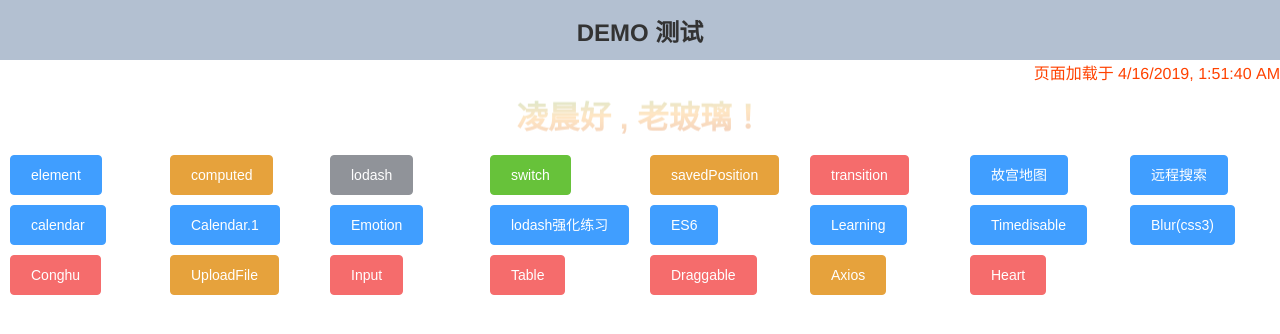
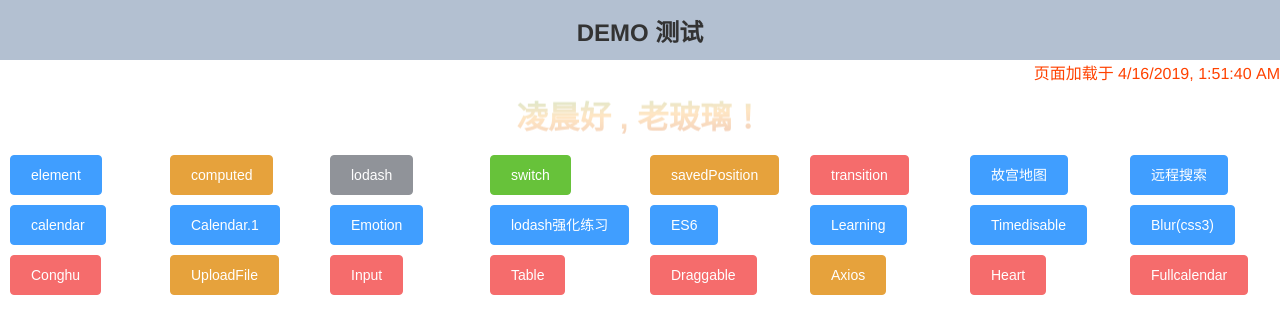
Before and after one commit to chengheai/daily-vue-demo, a Vue app: page /input#/dashboard in a window 1280 px wide. Shown: the top 334 px of the page. Built offline with nearby package versions, Linux system fonts and the light colour scheme.

Commit message:
add /* eslint-disable *

```diff
--- a/package.json
+++ b/package.json
@@ -17,6 +17,7 @@
     "hover.css": "^2.3.2",
     "three": "^0.104.0",
     "vue": "^2.5.2",
+    "vue-fullcalendar": "^1.0.9",
     "vue-router": "^3.0.1",
     "vue-week-picker": "^1.1.8",
     "vuex": "^3.1.0"
--- a/src/components/Dashboard.vue
+++ b/src/components/Dashboard.vue
@@ -118,6 +118,11 @@
         <el-button type="danger">Heart</el-button>
       </router-link>
     </el-col>
+    <el-col :xs="12" :sm="6" :md="6" :lg="3" :xl="2">
+      <router-link to="/fullcalendar" tag="li">
+        <el-button type="danger">Fullcalendar</el-button>
+      </router-link>
+    </el-col>
   </div>
 </template>
 
--- /dev/null
+++ b/src/components/Fullcalendar.vue
@@ -0,0 +1,35 @@
+<template>
+  <full-calendar :events="fcEvents" lang="en"></full-calendar>
+</template>
+
+<script>
+/* eslint-disable */
+var demoEvents = [
+  {
+    title: "event1",
+    start: "2019-05-26",
+    cssClass: "family",
+    YOUR_DATA: {}
+  },
+  {
+    title: "event2",
+    start: "2019-05-28",
+    end: "2019-05-28",
+    cssClass: ["career"],
+    YOUR_DATA: {}
+  }
+];
+export default {
+  data() {
+    return {
+      fcEvents: demoEvents
+    };
+  },
+  components: {
+    "full-calendar": require("vue-fullcalendar")
+  }
+};
+</script>
+
+<style>
+</style>
--- a/src/components/Lodash1.vue
+++ b/src/components/Lodash1.vue
@@ -45,7 +45,8 @@ export default {
         return o.a === 1;
       })
       // c开头的已结束
-
+      let arr = [{name: 'a', age: 2, sex: 'male'},{name: 'b', age: 1, sex: 'famale'}];
+      console.log(_.groupBy(arr, 'name'));
     }
   }
 };
--- a/src/main.js
+++ b/src/main.js
@@ -9,6 +9,7 @@ import animated from 'animate.css'
 import axios from 'axios'
 import store from './store'
 import _ from 'lodash'
+import fullCalendar from 'vue-fullcalendar'
 import 'element-ui/lib/theme-chalk/index.css'
 import 'element-ui/lib/theme-chalk/display.css'
 
--- a/src/router/index.js
+++ b/src/router/index.js
@@ -24,142 +24,148 @@ import Table from '@/components/Table'
 import Input from '@/components/Input'
 import Axios from '@/components/Axios'
 import Heart from '@/components/Heart'
-
+import Fullcalendar from '@/components/Fullcalendar';
+/* eslint-disable */
 Vue.use(Router)
 
 export default new Router({
   routes: [
     {
       path: '/',
-      redirect: '/dashboard'
+      redirect: '/dashboard',
     },
     {
       path: '/dashboard',
       name: 'Dashboard',
-      component: Dashboard
+      component: Dashboard,
     },
     {
       path: '/element',
       name: 'Element',
-      component: Element
+      component: Element,
     },
     {
       path: '/upload-file',
       name: 'UploadFile',
-      component: UploadFile
+      component: UploadFile,
     },
     {
       path: '/computed',
       name: 'Computed',
-      component: Computed
+      component: Computed,
     },
     {
       path: '/draggable',
       name: 'Draggable',
-      component: Draggable
+      component: Draggable,
     },
     {
       path: '/lodash',
       name: 'Lodash',
-      component: Lodash
+      component: Lodash,
     },
     {
       path: '/switch',
       name: 'Switch',
-      component: Switch
+      component: Switch,
     },
     {
       path: '/savedPosition',
       name: 'savedPosition',
-      component: savedPosition
+      component: savedPosition,
     },
     {
       path: '/transition',
       name: 'Transition',
-      component: Transition
+      component: Transition,
     },
     {
       path: '/gugong',
       name: 'Gugong',
-      component: Gugong
+      component: Gugong,
     },
     {
       path: '/search',
       name: 'Search',
-      component: Search
+      component: Search,
     },
     {
       path: '/calendar',
       name: 'Calendar',
-      component: Calendar
+      component: Calendar,
     },
     {
       path: '/calendar1',
       name: 'Calendar1',
-      component: Calendar1
+      component: Calendar1,
     },
     {
       path: '/lodash1',
       name: 'lodash1',
-      component: Lodash1
+      component: Lodash1,
     },
     {
       path: '/es6',
       name: 'es6',
-      component: Es6
+      component: Es6,
     },
     {
       path: '/learning',
       name: 'learning',
-      component: Learning
+      component: Learning,
     },
     {
       path: '/timedisable',
       name: 'timedisable',
-      component: TimeDisable
+      component: TimeDisable,
     },
     {
       path: '/blur',
       name: 'blur',
-      component: Blur
+      component: Blur,
     },
     {
       path: '/conghu',
       name: 'conghu',
-      component: Conghu
+      component: Conghu,
     },
     {
       path: '/input',
       name: 'input',
-      component: Input
+      component: Input,
     },
     {
       path: '/table',
       name: 'table',
-      component: Table
+      component: Table,
     },
     {
       path: '/axios',
       name: 'axios',
-      component: Axios
+      component: Axios,
     },
     {
       path: '/heart',
       name: 'heart',
-      component: Heart
+      component: Heart,
     },
     {
       path: '/emotion',
       name: 'Emotion',
-      component: Emotion
-    }
+      component: Emotion,
+    },
+    {
+      path: '/fullcalendar',
+      name: 'Fullcalendar',
+      component: Fullcalendar,
+    },
   ],
-  scrollBehavior (to, from, savedPosition) {
+  scrollBehavior(to, from, savedPosition) {
     console.log(savedPosition);
     if (savedPosition) {
-      return savedPosition
+      return savedPosition;
     } else {
-      return { x: 0, y: 0 }
+      return { x: 0, y: 0 };
     }
-  }
-})
+  },
+});
```
Also changed, not shown: 15 other files (tests, documents, lock files or other folders).
